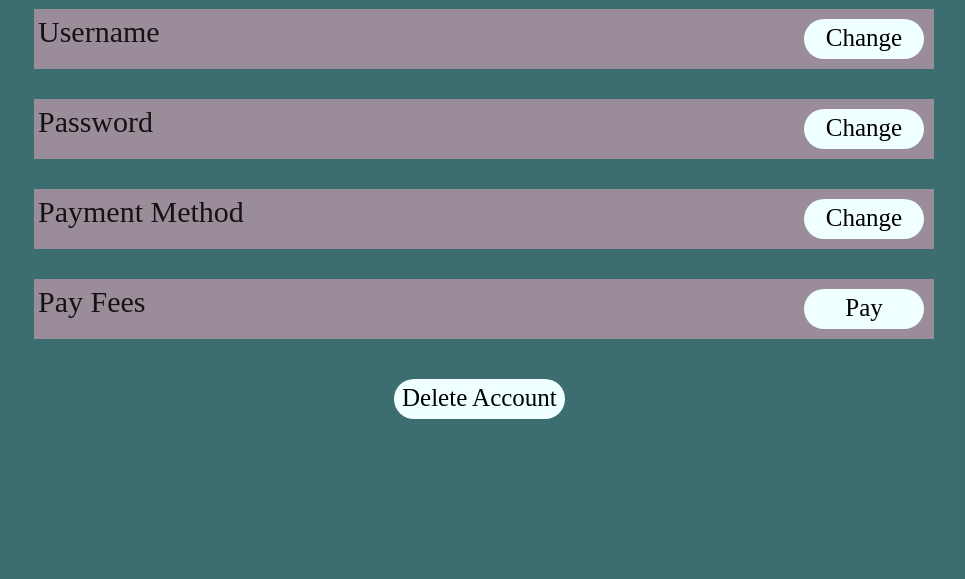
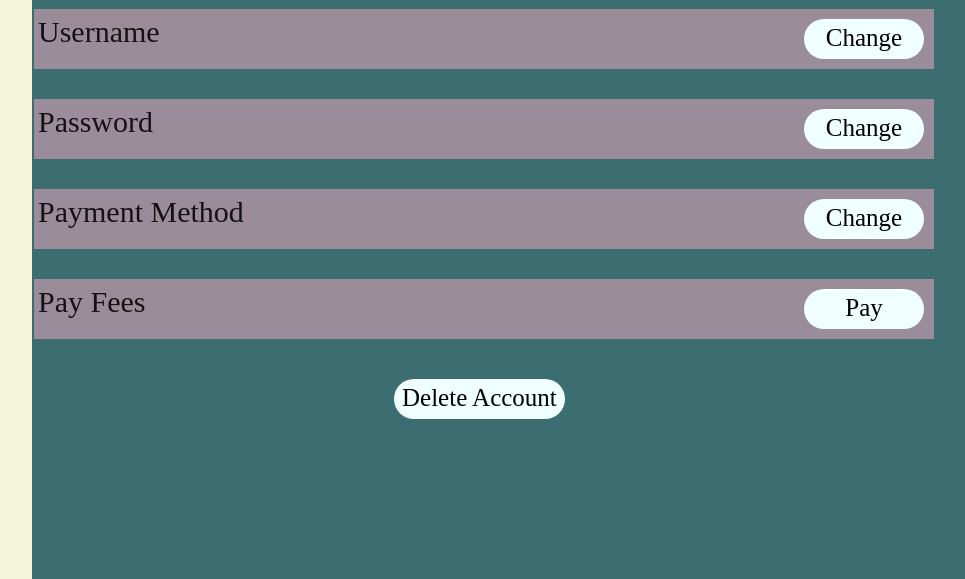
Before and after one commit to Lifting-Lounge/Lifting-Lounge, a Flask app: page /profile in a window 1280 px wide. Shown: the part 221-800 px from the top of the page, without its empty margins (168-1133 px from the left). Run offline with Flask 3, Linux system fonts and the light colour scheme.

Commit message:
Update profile.html

```diff
--- a/App/templates/profile.html
+++ b/App/templates/profile.html
@@ -91,6 +91,10 @@
     <p><button class="button-flare" style ="margin-left: 360px; margin-right: 300px; width: auto; padding-left:8px; padding-right: 8px;"> Delete Account </button></p>
 </div>
 
+<div class = "navi-bar">
+     <a href="/profile"><button class="nav-button-flare">Profile</button></a>
+
+</div>
 
 <!-- put code here -->
 <!-- look at login.html and signup.html for inspiration -->
```
